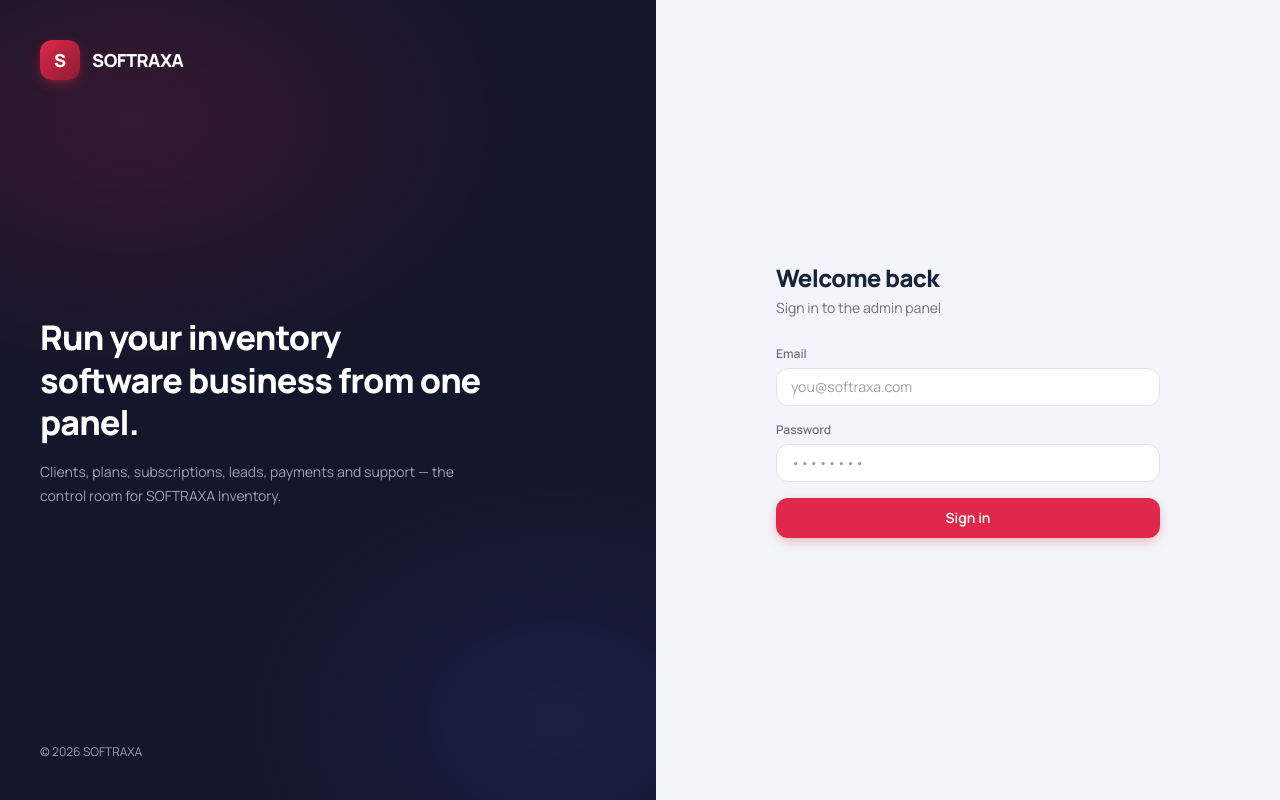
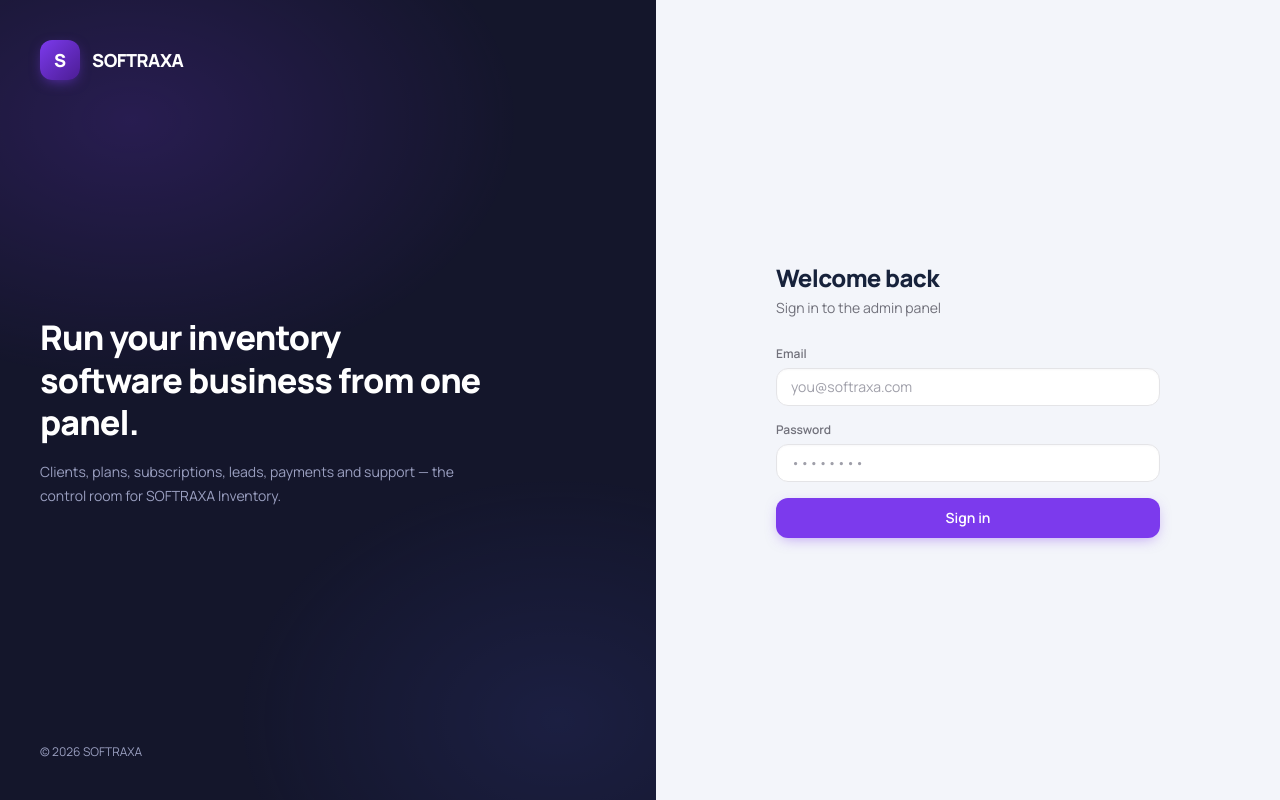
Before and after one commit to subhransudev1996-design/softraxa-product, a Next.js app in the folder apps/admin/: page /login in a window 1280 px wide. Built offline with nearby package versions, Linux system fonts and the light colour scheme.

Commit message:
Admin panel: brand color crimson -> violet #7C3AED to match theme.dart

```diff
--- a/apps/admin/src/app/(dashboard)/layout.tsx
+++ b/apps/admin/src/app/(dashboard)/layout.tsx
@@ -25,7 +25,7 @@ export default async function DashboardLayout({
     <div className="flex min-h-screen bg-canvas">
       <aside className="fixed inset-y-0 z-20 flex w-60 flex-col bg-sidebar">
         <div className="flex items-center gap-3 px-5 py-5">
-          <span className="grid h-9 w-9 place-items-center rounded-xl bg-gradient-to-br from-brand to-[#8d1c33] text-base font-extrabold text-white shadow-[0_4px_14px_-4px_rgba(224,40,74,0.7)]">
+          <span className="grid h-9 w-9 place-items-center rounded-xl bg-gradient-to-br from-brand to-[#4c1d95] text-base font-extrabold text-white shadow-[0_4px_14px_-4px_rgba(124,58,237,0.7)]">
             S
           </span>
           <div>
--- a/apps/admin/src/app/(dashboard)/nav.tsx
+++ b/apps/admin/src/app/(dashboard)/nav.tsx
@@ -43,12 +43,12 @@ export function SidebarNav() {
             }`}
           >
             {active && (
-              <span className="absolute left-0 top-1/2 h-5 w-1 -translate-y-1/2 rounded-r-full bg-gradient-to-b from-brand to-[#f0698a]" />
+              <span className="absolute left-0 top-1/2 h-5 w-1 -translate-y-1/2 rounded-r-full bg-gradient-to-b from-brand to-[#a78bfa]" />
             )}
             <Icon
               size={17}
               strokeWidth={2.2}
-              className={active ? "text-brand" : "text-sidebar-muted transition-colors group-hover:text-zinc-300"}
+              className={active ? "text-[#a78bfa]" : "text-sidebar-muted transition-colors group-hover:text-zinc-300"}
             />
             {item.label}
           </Link>
--- a/apps/admin/src/app/globals.css
+++ b/apps/admin/src/app/globals.css
@@ -2,9 +2,9 @@
 
 :root {
   /* SOFTRAXA brand tokens — same family as the Flutter app's design system */
-  --brand: #e0284a;
-  --brand-deep: #c21e3e;
-  --brand-tint: #fdeef1;
+  --brand: #7c3aed;
+  --brand-deep: #6d28d9;
+  --brand-tint: #f3e8fd;
   --ink: #17223b;
   --canvas: #f3f5fa;
   --sidebar: #14162b;
--- a/apps/admin/src/app/login/page.tsx
+++ b/apps/admin/src/app/login/page.tsx
@@ -47,11 +47,11 @@ export default function LoginPage() {
           className="pointer-events-none absolute inset-0 opacity-60"
           style={{
             background:
-              "radial-gradient(600px 400px at 20% 15%, rgba(224,40,74,0.28), transparent 65%), radial-gradient(500px 380px at 85% 90%, rgba(91,108,255,0.18), transparent 65%)",
+              "radial-gradient(600px 400px at 20% 15%, rgba(124,58,237,0.32), transparent 65%), radial-gradient(500px 380px at 85% 90%, rgba(91,108,255,0.18), transparent 65%)",
           }}
         />
         <div className="relative flex items-center gap-3">
-          <span className="grid h-10 w-10 place-items-center rounded-xl bg-gradient-to-br from-brand to-[#8d1c33] text-lg font-extrabold text-white shadow-[0_4px_14px_-4px_rgba(224,40,74,0.7)]">
+          <span className="grid h-10 w-10 place-items-center rounded-xl bg-gradient-to-br from-brand to-[#4c1d95] text-lg font-extrabold text-white shadow-[0_4px_14px_-4px_rgba(124,58,237,0.7)]">
             S
           </span>
           <p className="text-lg font-extrabold tracking-tight text-white">SOFTRAXA</p>
@@ -74,7 +74,7 @@ export default function LoginPage() {
       <section className="flex flex-1 items-center justify-center bg-canvas p-6">
         <div className="animate-rise w-full max-w-sm">
           <div className="mb-8 lg:hidden">
-            <span className="grid h-10 w-10 place-items-center rounded-xl bg-gradient-to-br from-brand to-[#8d1c33] text-lg font-extrabold text-white">
+            <span className="grid h-10 w-10 place-items-center rounded-xl bg-gradient-to-br from-brand to-[#4c1d95] text-lg font-extrabold text-white">
               S
             </span>
           </div>
--- a/apps/admin/src/components/ui.tsx
+++ b/apps/admin/src/components/ui.tsx
@@ -30,7 +30,7 @@ export function StatCard({
   return (
     <Card>
       <CardBody className="relative overflow-hidden">
-        <span className="absolute inset-x-0 top-0 h-0.5 bg-gradient-to-r from-brand via-[#f0698a] to-transparent opacity-70" />
+        <span className="absolute inset-x-0 top-0 h-0.5 bg-gradient-to-r from-brand via-[#a78bfa] to-transparent opacity-70" />
         <div className="flex items-start justify-between gap-2">
           <p className="text-[11px] font-semibold uppercase tracking-[0.12em] text-zinc-400">{label}</p>
           {icon && (
@@ -65,7 +65,7 @@ export function Button({
 }) {
   const styles = {
     primary:
-      "bg-brand text-white shadow-[0_4px_14px_-4px_rgba(224,40,74,0.5)] hover:bg-brand-deep focus-visible:ring-brand",
+      "bg-brand text-white shadow-[0_4px_14px_-4px_rgba(124,58,237,0.5)] hover:bg-brand-deep focus-visible:ring-brand",
     outline:
       "border border-zinc-300 bg-white text-zinc-700 hover:border-zinc-400 hover:bg-zinc-50 focus-visible:ring-zinc-400",
     danger:
```
Also changed, not shown: 1 other file (tests, documents, lock files or other folders).
